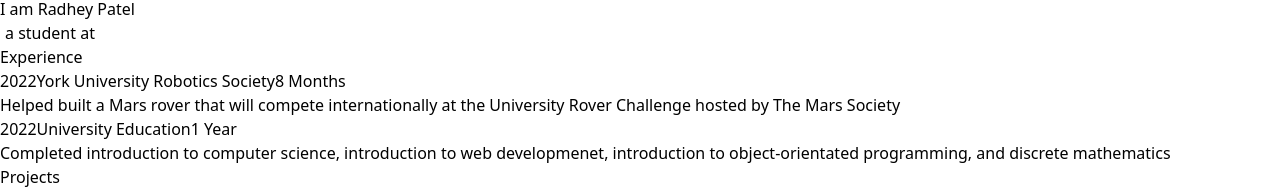
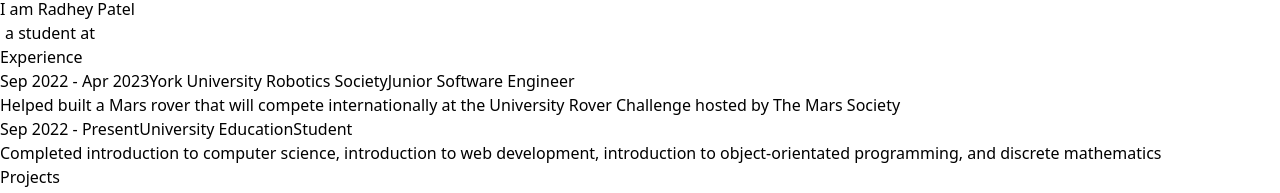
Before and after one commit to Yehdar/portfolio, a React (Vite) app: page / in a window 1280 px wide. Shown: the part 463-656 px from the top of the page. Built offline with nearby package versions, Linux system fonts and the light colour scheme.

Commit message:
updated experience information

```diff
--- a/src/components/Work.jsx
+++ b/src/components/Work.jsx
@@ -3,18 +3,18 @@
 
 const data = [
   {
-    year: 2022,
+    year: "Sep 2022 - Apr 2023",
     title: "York University Robotics Society",
-    duration: "8 Months",
+    duration: "Junior Software Engineer",
     details:
       "Helped built a Mars rover that will compete internationally at the University Rover Challenge hosted by The Mars Society",
   },
   {
-    year: 2022,
+    year: "Sep 2022 - Present",
     title: "University Education",
-    duration: "1 Year",
+    duration: "Student",
     details:
-      "Completed introduction to computer science, introduction to web developmenet, introduction to object-orientated programming, and discrete mathematics",
+      "Completed introduction to computer science, introduction to web development, introduction to object-orientated programming, and discrete mathematics",
   },
 ];
 const Work = () => {
```
